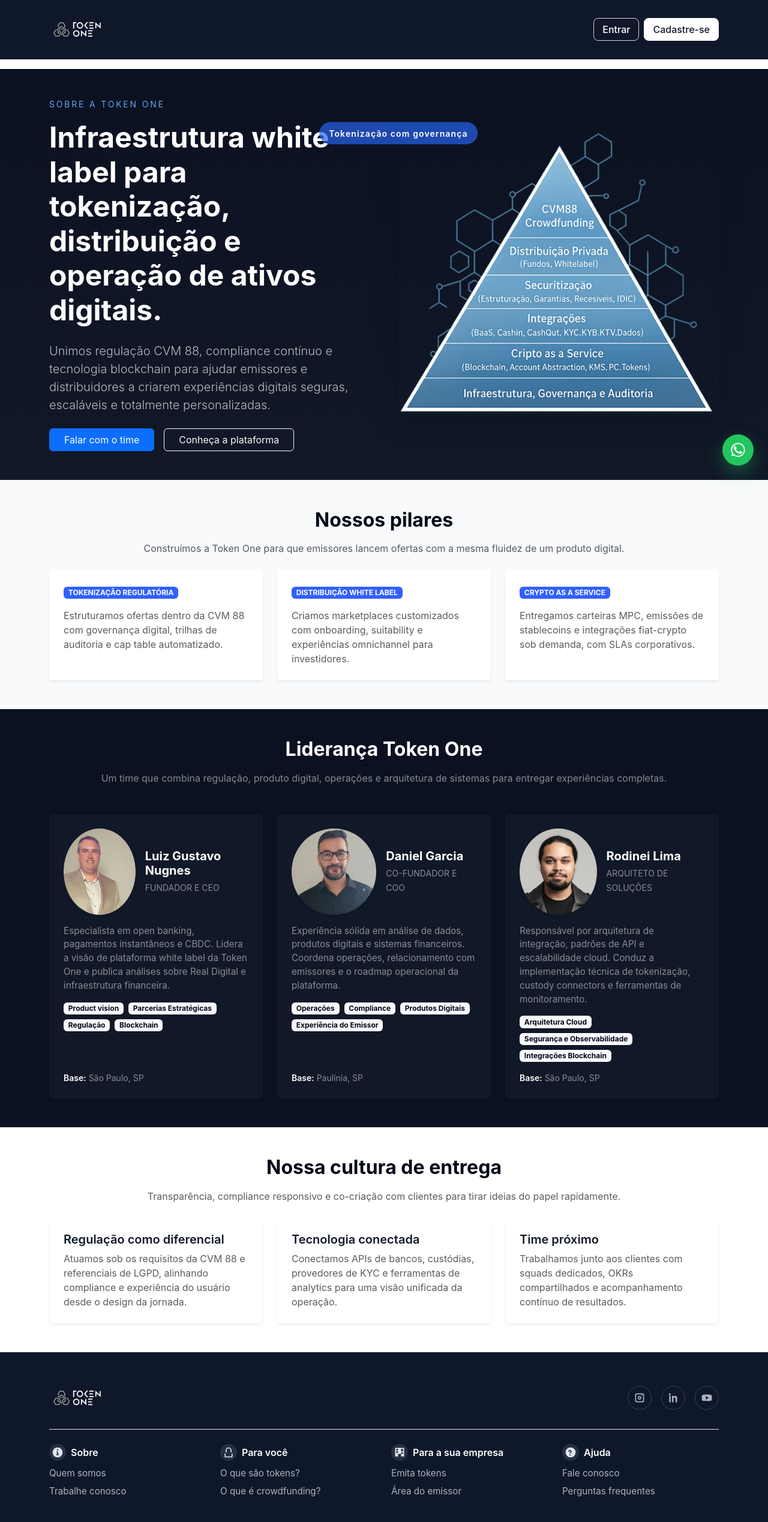
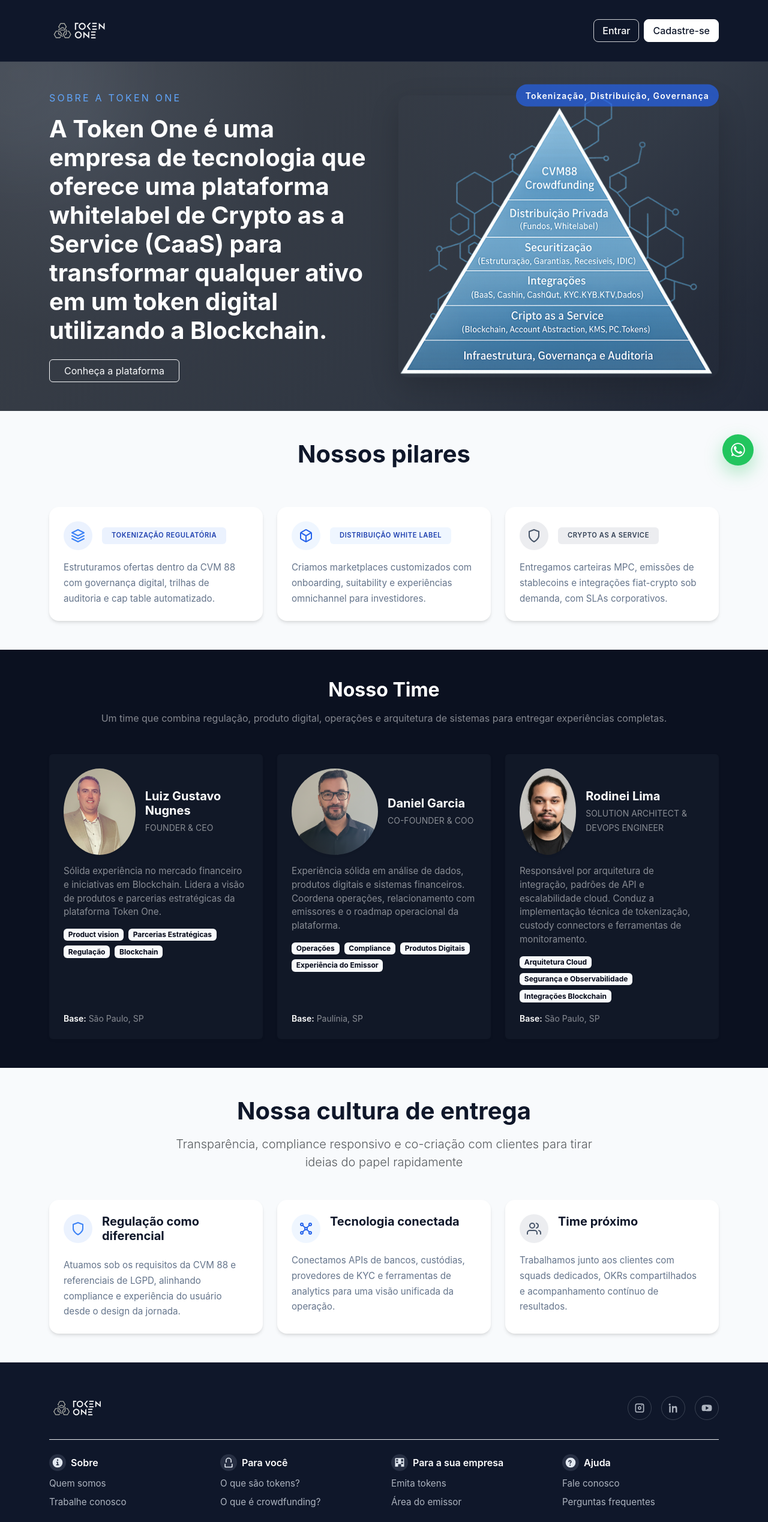
Before and after one commit to dgarcia-tokenone/site-tokenone, a Next.js app: page /quem-somos in a window 1280 px wide. Shown: the top 2537 px of the page at 60% size. Built offline with nearby package versions, Linux system fonts and the light colour scheme.

Commit message:
Ajustes finos

```diff
--- a/app/globals.scss
+++ b/app/globals.scss
@@ -456,7 +456,7 @@
   border-bottom: 1px solid rgba(255, 255, 255, 0.08);
 
   .navbar-logo {
-    height: 56px;
+    height: 60px;
     width: auto;
     display: block;
   }
@@ -742,3 +742,59 @@
   outline: 2px solid rgba(255, 255, 255, 0.6);
   outline-offset: 2px;
 }
+
+// About Hero Section - Gray Version
+.about-hero-section {
+  position: relative;
+  background: #3a3f47;
+  background-image:
+    radial-gradient(600px circle at 12% 18%, rgba(148, 163, 184, 0.16), transparent 60%),
+    radial-gradient(760px circle at 88% -10%, rgba(100, 116, 139, 0.12), transparent 65%);
+  color: #f8fafc;
+  overflow: hidden;
+}
+
+.about-hero-section::after {
+  content: "";
+  position: absolute;
+  inset: 0;
+  background: linear-gradient(135deg, rgba(58, 63, 71, 0), rgba(30, 41, 59, 0.35) 65%, rgba(15, 23, 42, 0.65));
+  pointer-events: none;
+}
+
+.about-hero-section .container {
+  position: relative;
+  z-index: 1;
+}
+
+.about-hero-section .shape {
+  position: absolute;
+  border-radius: 50%;
+  opacity: 0.3;
+  filter: blur(60px);
+  pointer-events: none;
+}
+
+.about-hero-section .shape.shape-one {
+  width: 320px;
+  height: 320px;
+  background: rgba(148, 163, 184, 0.35);
+  top: -140px;
+  left: -130px;
+}
+
+.about-hero-section .shape.shape-two {
+  width: 240px;
+  height: 240px;
+  background: rgba(100, 116, 139, 0.28);
+  bottom: -120px;
+  right: -60px;
+}
+
+.about-hero-section .shape.shape-three {
+  width: 160px;
+  height: 160px;
+  background: rgba(71, 85, 105, 0.24);
+  bottom: 10%;
+  left: 15%;
+}
--- a/app/layout.tsx
+++ b/app/layout.tsx
@@ -14,7 +14,6 @@
   },
   description: siteConfig.description,
   applicationName: siteConfig.name,
-  icons: { icon: "/favicon.svg" },
   openGraph: {
     type: "website",
     locale: siteConfig.locale,
@@ -63,7 +62,7 @@
               "@type": "Organization",
               name: siteConfig.name,
               url: siteConfig.url,
-              logo: "/favicon.svg",
+              logo: "/icons/favicon.png",
               sameAs: [],
             }),
           }}
--- a/app/o-que-e-crowdfunding/page.tsx
+++ b/app/o-que-e-crowdfunding/page.tsx
@@ -961,8 +961,6 @@
                   CNPJ: 37.728.588/0001-04
                   <br />
                   São Paulo, SP
-                  <br />
-                  Plataforma autorizada pela CVM - Resolução CVM 88/2022
                 </p>
               </footer>
             </article>
--- a/app/o-que-sao-tokens/page.tsx
+++ b/app/o-que-sao-tokens/page.tsx
@@ -916,8 +916,6 @@
                   CNPJ: 37.728.588/0001-04
                   <br />
                   São Paulo, SP
-                  <br />
-                  Plataforma autorizada pela CVM - Resolução CVM 88/2022
                 </p>
               </footer>
             </article>
--- a/app/ofertas-encerradas/page.tsx
+++ b/app/ofertas-encerradas/page.tsx
@@ -179,8 +179,6 @@
                   CNPJ: 37.728.588/0001-04
                   <br />
                   São Paulo, SP
-                  <br />
-                  Plataforma autorizada pela CVM - Resolução CVM 88/2022
                 </p>
               </footer>
             </article>
--- a/app/quem-somos/page.tsx
+++ b/app/quem-somos/page.tsx
@@ -2,6 +2,8 @@
 import Image from "next/image";
 import Link from "next/link";
 import { siteConfig } from "@/config/site";
+import PillarCard from "@/components/PillarCard";
+import CultureCard from "@/components/CultureCard";
 
 const pageTitle = "Quem somos";
 const pageDescription =
@@ -59,8 +61,8 @@
 const leadership = [
   {
     name: "Luiz Gustavo Nugnes",
-    role: "Fundador e CEO",
-    bio: "Especialista em open banking, pagamentos instantâneos e CBDC. Lidera a visão de plataforma white label da Token One e publica análises sobre Real Digital e infraestrutura financeira.",
+    role: "Founder & CEO",
+    bio: "Sólida experiência no mercado financeiro e iniciativas em Blockchain. Lidera a visão de produtos e parcerias estratégicas da plataforma Token One.",
     base: "São Paulo, SP",
     skills: ["Product vision", "Parcerias Estratégicas", "Regulação", "Blockchain"],
     image: "/images/Luiz-Gustavo.png",
@@ -68,7 +70,7 @@
   },
   {
     name: "Daniel Garcia",
-    role: "Co-fundador e COO",
+    role: "Co-Founder & COO",
     bio: "Experiência sólida em análise de dados, produtos digitais e sistemas financeiros. Coordena operações, relacionamento com emissores e o roadmap operacional da plataforma.",
     base: "Paulínia, SP",
     skills: ["Operações", "Compliance", "Produtos Digitais", "Experiência do Emissor"],
@@ -77,7 +79,7 @@
   },
   {
     name: "Rodinei Lima",
-    role: "Arquiteto de Soluções",
+    role: "Solution Architect & DevOps Engineer",
     bio: "Responsável por arquitetura de integração, padrões de API e escalabilidade cloud. Conduz a implementação técnica de tokenização, custody connectors e ferramentas de monitoramento.",
     base: "São Paulo, SP",
     skills: ["Arquitetura Cloud", "Segurança e Observabilidade", "Integrações Blockchain"],
@@ -108,36 +110,27 @@
   return (
     <>
       <section
-        className="py-5 py-lg-6"
+        className="about-hero-section py-5 py-lg-6"
         style={{
-          background: "linear-gradient(180deg, #0b1120 0%, #111827 100%)",
           paddingTop: "6rem",
-          marginTop: "1rem",
         }}
         aria-labelledby="quem-somos-hero-title"
       >
+        <span className="shape shape-one" aria-hidden="true" />
+        <span className="shape shape-two" aria-hidden="true" />
+        <span className="shape shape-three" aria-hidden="true" />
         <div className="container">
           <div className="row align-items-center g-5">
             <div className="col-12 col-lg-6 text-white">
-              <p className="text-uppercase small mb-3" style={{ letterSpacing: "0.2em", color: "#60a5fa" }}>
+              <p className="text-uppercase medium mb-3" style={{ letterSpacing: "0.2em", color: "#60a5fa" }}>
                 Sobre a Token One
               </p>
-              <h1 className="display-5 fw-bold mb-4" id="quem-somos-hero-title" style={{ lineHeight: 1.2 }}>
-                Infraestrutura white label para tokenização, distribuição e operação de ativos digitais.
+              <h1 className="display-6 fw-bold mb-4" id="quem-somos-hero-title" style={{ lineHeight: 1.2 }}>
+                A Token One é uma empresa de tecnologia que oferece uma plataforma whitelabel de Crypto as a Service (CaaS) para transformar qualquer ativo em um token digital utilizando a Blockchain.
               </h1>
-              <p className="lead mb-4" style={{ color: "rgba(255, 255, 255, 0.7)" }}>
-                Unimos regulação CVM 88, compliance contínuo e tecnologia blockchain para ajudar emissores e
-                distribuidores a criarem experiências digitais seguras, escaláveis e totalmente personalizadas.
-              </p>
+
               <div className="d-flex flex-wrap gap-3">
-                <Link
-                  className="btn btn-primary px-4"
-                  href="/contato?canal=Demonstração"
-                  aria-label="Falar com o time da Token One"
-                >
-                  Falar com o time
-                </Link>
-                <Link className="btn btn-outline-light px-4" href="/material-didatico">
+                <Link className="btn btn-outline-light px-4" href="https://app.tokenone.com.br/authentication?organizationId=5rSaRhby9TbL7nmJa6rp">
                   Conheça a plataforma
                 </Link>
               </div>
@@ -157,10 +150,10 @@
                   />
                 </div>
                 <span
-                  className="position-absolute top-0 start-0 translate-middle rounded-pill px-3 py-2 text-white fw-semibold small"
-                  style={{ background: "rgba(37, 99, 235, 0.7)", letterSpacing: "0.08em" }}
+                  className="position-absolute top-0 end-0 translate-middle-y rounded-pill px-3 py-2 text-white fw-semibold small"
+                  style={{ background: "rgba(37, 99, 235, 0.7)", letterSpacing: "0.08em", transform: "translateY(-50%) translateX(0)" }}
                 >
-                  Tokenização com governança
+                  Tokenização, Distribuição, Governança
                 </span>
               </div>
             </div>
@@ -168,27 +161,19 @@
         </div>
       </section>
 
-      <section className="py-5 bg-light" aria-labelledby="quem-somos-pilares-title">
+      <section className="py-5 py-lg-6" style={{ backgroundColor: "#f8fafc" }} aria-labelledby="quem-somos-pilares-title">
         <div className="container">
-          <div className="row text-center mb-4">
-            <div className="col">
-              <h2 className="h2 fw-bold text-dark mb-3" id="quem-somos-pilares-title">
+          <div className="row justify-content-center text-center mb-5">
+            <div className="col-lg-8">
+              <h2 className="display-6 fw-bold mb-3" id="quem-somos-pilares-title" style={{ color: "#0f172a" }}>
                 Nossos pilares
               </h2>
-              <p className="text-muted mb-0">
-                Construímos a Token One para que emissores lancem ofertas com a mesma fluidez de um produto digital.
-              </p>
             </div>
           </div>
           <div className="row g-4">
-            {pillars.map((pillar) => (
-              <div className="col-md-4" key={pillar.badge}>
-                <div className="card h-100 shadow-sm border-0">
-                  <div className="card-body p-4">
-                    <span className="badge bg-primary text-uppercase mb-3">{pillar.badge}</span>
-                    <p className="text-muted mb-0">{pillar.description}</p>
-                  </div>
-                </div>
+            {pillars.map((pillar, index) => (
+              <div className="col-md-6 col-lg-4" key={pillar.badge}>
+                <PillarCard badge={pillar.badge} description={pillar.description} index={index} />
               </div>
             ))}
           </div>
@@ -204,7 +189,7 @@
           <div className="row text-center mb-5">
             <div className="col">
               <h2 className="h2 fw-bold text-white mb-3" id="quem-somos-leadership-title">
-                Liderança Token One
+                Nosso Time
               </h2>
               <p className="text-white-50 mb-0">
                 Um time que combina regulação, produto digital, operações e arquitetura de sistemas para entregar
@@ -257,27 +242,22 @@
         </div>
       </section>
 
-      <section className="py-5" aria-labelledby="quem-somos-cultura-title">
+      <section className="py-5 py-lg-6" style={{ backgroundColor: "#f8fafc" }} aria-labelledby="quem-somos-cultura-title">
         <div className="container">
-          <div className="row text-center mb-4">
-            <div className="col">
-              <h2 className="h2 fw-bold text-dark mb-3" id="quem-somos-cultura-title">
+          <div className="row justify-content-center text-center mb-5">
+            <div className="col-lg-8">
+              <h2 className="display-6 fw-bold mb-3" id="quem-somos-cultura-title" style={{ color: "#0f172a" }}>
                 Nossa cultura de entrega
               </h2>
-              <p className="text-muted mb-0">
-                Transparência, compliance responsivo e co-criação com clientes para tirar ideias do papel rapidamente.
+              <p className="lead text-muted mb-0">
+                Transparência, compliance responsivo e co-criação com clientes para tirar ideias do papel rapidamente
               </p>
             </div>
           </div>
           <div className="row g-4">
-            {cultureValues.map((value) => (
-              <div className="col-md-4" key={value.title}>
-                <div className="card h-100 shadow-sm border-0">
-                  <div className="card-body p-4">
-                    <h3 className="h5 fw-semibold mb-2">{value.title}</h3>
-                    <p className="text-muted mb-0">{value.description}</p>
-                  </div>
-                </div>
+            {cultureValues.map((value, index) => (
+              <div className="col-md-6 col-lg-4" key={value.title}>
+                <CultureCard title={value.title} description={value.description} index={index} />
               </div>
             ))}
           </div>
--- /dev/null
+++ b/components/CultureCard.tsx
@@ -0,0 +1,76 @@
+"use client";
+
+type CultureCardProps = {
+  title: string;
+  description: string;
+  index: number;
+};
+
+export default function CultureCard({ title, description, index }: CultureCardProps) {
+  return (
+    <div
+      className="h-100 p-4 rounded-4 border-0 position-relative overflow-hidden culture-card"
+      style={{
+        background: "white",
+        boxShadow: "0 4px 6px -1px rgba(0, 0, 0, 0.1), 0 2px 4px -1px rgba(0, 0, 0, 0.06)",
+        transition: "all 0.3s ease",
+      }}
+      onMouseEnter={(e) => {
+        e.currentTarget.style.transform = "translateY(-4px)";
+        e.currentTarget.style.boxShadow = "0 20px 25px -5px rgba(0, 0, 0, 0.1), 0 10px 10px -5px rgba(0, 0, 0, 0.04)";
+      }}
+      onMouseLeave={(e) => {
+        e.currentTarget.style.transform = "translateY(0)";
+        e.currentTarget.style.boxShadow = "0 4px 6px -1px rgba(0, 0, 0, 0.1), 0 2px 4px -1px rgba(0, 0, 0, 0.06)";
+      }}
+    >
+      <div className="d-flex align-items-start gap-3 mb-3">
+        <div
+          className="d-flex align-items-center justify-content-center rounded-circle flex-shrink-0"
+          style={{
+            width: "48px",
+            height: "48px",
+            background: index === 0 ? "rgba(59, 130, 246, 0.1)" :
+                       index === 1 ? "rgba(96, 165, 250, 0.1)" :
+                       "rgba(71, 85, 105, 0.1)",
+            color: index === 0 ? "#3b82f6" :
+                   index === 1 ? "#2563eb" :
+                   "#475569",
+          }}
+        >
+          <svg width="24" height="24" viewBox="0 0 24 24" fill="none" stroke="currentColor" strokeWidth="2" strokeLinecap="round" strokeLinejoin="round">
+            {index === 0 ? (
+              // Ícone de escudo (regulação)
+              <path d="M12 22s8-4 8-10V5l-8-3-8 3v7c0 6 8 10 8 10z" />
+            ) : index === 1 ? (
+              // Ícone de rede/conexão (tecnologia)
+              <g>
+                <circle cx="12" cy="12" r="2" />
+                <circle cx="19" cy="5" r="2" />
+                <circle cx="5" cy="5" r="2" />
+                <circle cx="19" cy="19" r="2" />
+                <circle cx="5" cy="19" r="2" />
+                <path d="M10.4 10.4L6.9 6.9M13.6 10.4L17.1 6.9M10.4 13.6L6.9 17.1M13.6 13.6L17.1 17.1" />
+              </g>
+            ) : (
+              // Ícone de pessoas (time)
+              <g>
+                <path d="M17 21v-2a4 4 0 0 0-4-4H5a4 4 0 0 0-4 4v2" />
+                <circle cx="9" cy="7" r="4" />
+                <path d="M23 21v-2a4 4 0 0 0-3-3.87M16 3.13a4 4 0 0 1 0 7.75" />
+              </g>
+            )}
+          </svg>
+        </div>
+        <div>
+          <h3 className="h5 fw-bold mb-2" style={{ color: "#0f172a" }}>
+            {title}
+          </h3>
+        </div>
+      </div>
+      <p className="mb-0" style={{ color: "#64748b", lineHeight: 1.7, fontSize: "0.95rem" }}>
+        {description}
+      </p>
+    </div>
+  );
+}
--- a/components/Footer.tsx
+++ b/components/Footer.tsx
@@ -90,8 +90,6 @@
     links: [
       { label: "Termos e Condições", href: "/termos" },
       { label: "Política de Privacidade (LGPD)", href: "/privacidade" },
-      { label: "Termo de Ciência e Risco", href: "#risco" },
-      { label: "Declaração Investidor Qualificado", href: "#investidor" },
     ],
   },
   {
@@ -219,7 +217,7 @@
           ))}
         </div>
 
-        <div className="footer-bottom">
+        <div className="footer-bottom text-center">
           Copyright © {year}, TokenOne LTDA, inscrita no CNPJ 37.728.588/0001-04, com sede em São Paulo, SP.
         </div>
       </div>
--- a/components/Navbar.tsx
+++ b/components/Navbar.tsx
@@ -7,17 +7,29 @@
   return (
     <nav className="navbar navbar-expand navbar-dark bg-secondary sticky-top navbar-tokenone" aria-label="Menu principal">
       <div className="container">
+        <div className="row w-100 align-items-center g-0">
+          {/* Coluna 1: Logo */}
+          <div className="col-auto">
             <Link className="navbar-brand d-flex align-items-center" href="/" aria-label="Página inicial">
               <Image
                 src="/logos/LogoWhiteTransparent.png"
                 alt="TokenOne"
-            width={200}
-            height={60}
+                width={233}
+                height={70}
                 priority
                 className="navbar-logo"
               />
             </Link>
-        <div className="ms-auto d-flex gap-2">
+          </div>
+
+          {/* Coluna 2: Menu de navegação (futuramente) */}
+          <div className="col">
+            {/* Espaço reservado para menus de navegação */}
+          </div>
+
+          {/* Coluna 3: Botões de ação */}
+          <div className="col-auto">
+            <div className="d-flex gap-2">
               <a className="btn btn-outline-light" href={APP_URL}>
                 Entrar
               </a>
@@ -26,6 +38,8 @@
               </a>
             </div>
           </div>
+        </div>
+      </div>
     </nav>
   );
 }
--- /dev/null
+++ b/components/PillarCard.tsx
@@ -0,0 +1,72 @@
+"use client";
+
+type PillarCardProps = {
+  badge: string;
+  description: string;
+  index: number;
+};
+
+export default function PillarCard({ badge, description, index }: PillarCardProps) {
+  return (
+    <div
+      className="h-100 p-4 rounded-4 border-0 position-relative overflow-hidden pillar-card"
+      style={{
+        background: "white",
+        boxShadow: "0 4px 6px -1px rgba(0, 0, 0, 0.1), 0 2px 4px -1px rgba(0, 0, 0, 0.06)",
+        transition: "all 0.3s ease",
+      }}
+      onMouseEnter={(e) => {
+        e.currentTarget.style.transform = "translateY(-4px)";
+        e.currentTarget.style.boxShadow = "0 20px 25px -5px rgba(0, 0, 0, 0.1), 0 10px 10px -5px rgba(0, 0, 0, 0.04)";
+      }}
+      onMouseLeave={(e) => {
+        e.currentTarget.style.transform = "translateY(0)";
+        e.currentTarget.style.boxShadow = "0 4px 6px -1px rgba(0, 0, 0, 0.1), 0 2px 4px -1px rgba(0, 0, 0, 0.06)";
+      }}
+    >
+      <div className="d-flex align-items-center gap-3 mb-3">
+        <div
+          className="d-flex align-items-center justify-content-center rounded-circle"
+          style={{
+            width: "48px",
+            height: "48px",
+            background: index === 0 ? "rgba(59, 130, 246, 0.1)" :
+                       index === 1 ? "rgba(96, 165, 250, 0.1)" :
+                       "rgba(71, 85, 105, 0.1)",
+            color: index === 0 ? "#3b82f6" :
+                   index === 1 ? "#2563eb" :
+                   "#475569",
+          }}
+        >
+          <svg width="24" height="24" viewBox="0 0 24 24" fill="none" stroke="currentColor" strokeWidth="2" strokeLinecap="round" strokeLinejoin="round">
+            {index === 0 ? (
+              <path d="M12 2L2 7l10 5 10-5-10-5zM2 17l10 5 10-5M2 12l10 5 10-5" />
+            ) : index === 1 ? (
+              <path d="M21 16V8a2 2 0 0 0-1-1.73l-7-4a2 2 0 0 0-2 0l-7 4A2 2 0 0 0 3 8v8a2 2 0 0 0 1 1.73l7 4a2 2 0 0 0 2 0l7-4A2 2 0 0 0 21 16z M3.27 6.96L12 12.01l8.73-5.05M12 22.08V12" />
+            ) : (
+              <path d="M12 22s8-4 8-10V5l-8-3-8 3v7c0 6 8 10 8 10z" />
+            )}
+          </svg>
+        </div>
+        <span
+          className="badge text-uppercase fw-semibold px-3 py-2"
+          style={{
+            background: index === 0 ? "rgba(59, 130, 246, 0.1)" :
+                       index === 1 ? "rgba(96, 165, 250, 0.1)" :
+                       "rgba(71, 85, 105, 0.1)",
+            color: index === 0 ? "#1e40af" :
+                   index === 1 ? "#1e40af" :
+                   "#334155",
+            fontSize: "0.7rem",
+            letterSpacing: "0.05em"
+          }}
+        >
+          {badge}
+        </span>
+      </div>
+      <p className="mb-0" style={{ color: "#64748b", lineHeight: 1.7, fontSize: "0.95rem" }}>
+        {description}
+      </p>
+    </div>
+  );
+}
```
Also changed, not shown: .claude/settings.local.json, app/icon.png (added), public/favicon.svg (deleted). Lines whose indentation alone changed are shown as unchanged.
